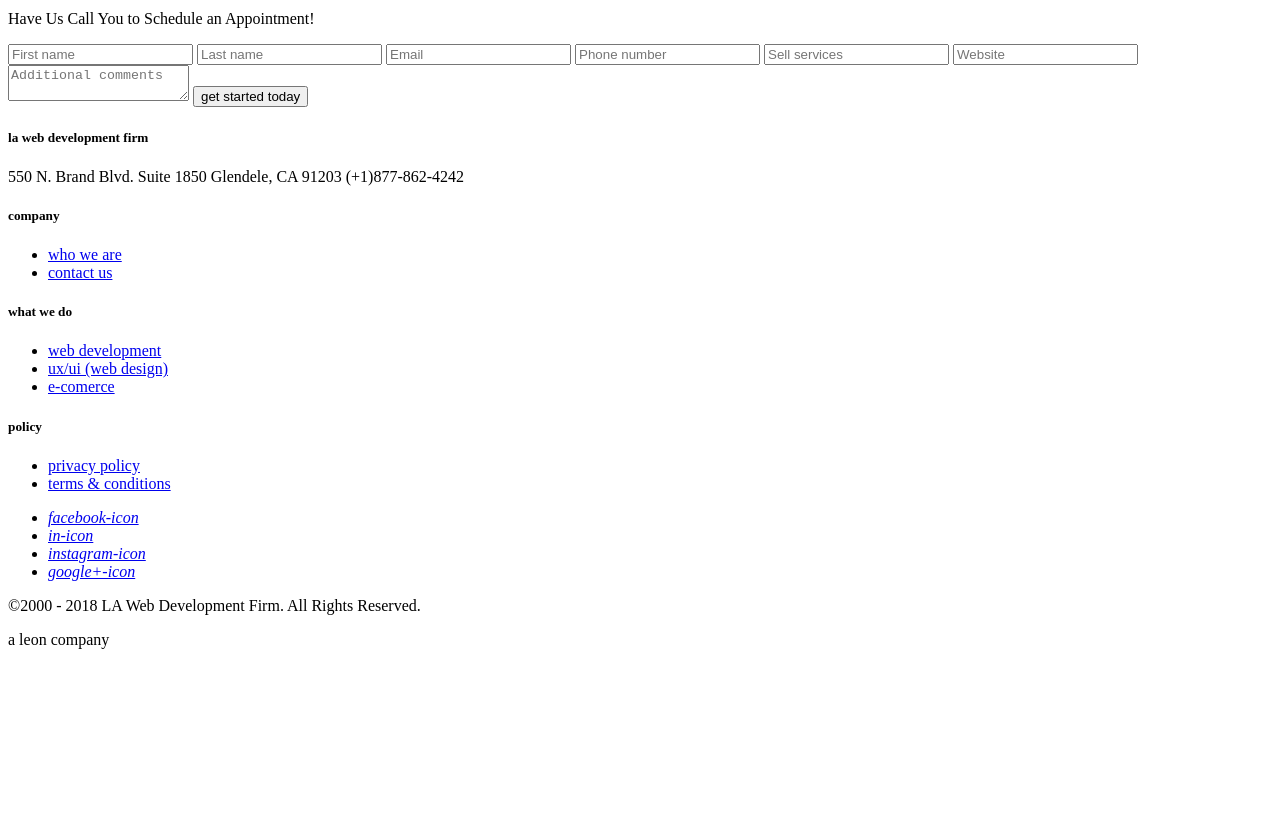
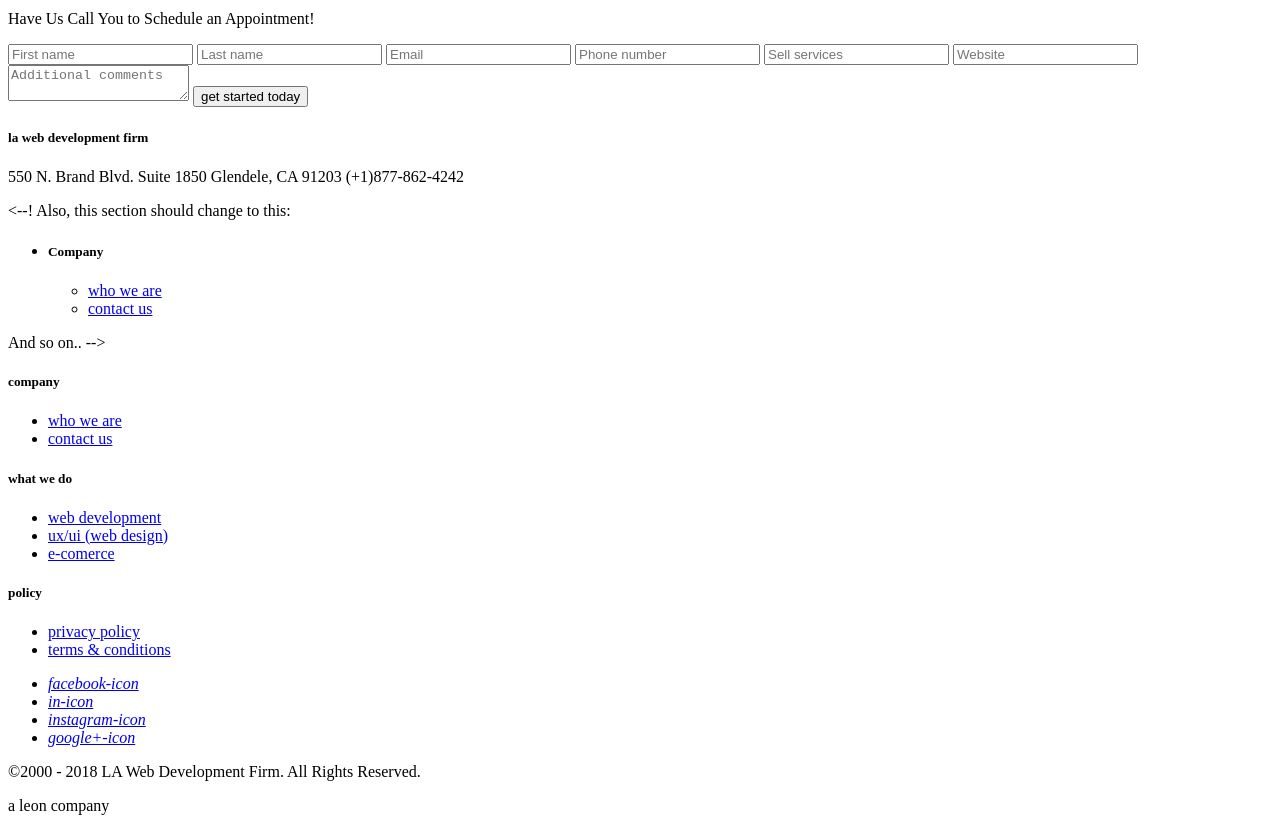
Before and after one commit to pedegago/lawebdevfirm, a plain HTML site: page index.html in a window 1280 px wide. Shown: the part 1360-2183 px from the top of the page. Before the commit the page ends 2017 px from the top, so only its background shows below. Drawn offline with Linux system fonts and the light colour scheme; a script that the page names is missing.

Commit message:
Requested Changes #2

```diff
--- a/index.html
+++ b/index.html
@@ -146,9 +146,22 @@
                 <h5>la web development firm</h5>
                 <p>550 N. Brand Blvd. Suite 1850 Glendele, CA 91203 (+1)877-862-4242</p>
             </div>
+            <--! Also, this section should change to this:
+                 <ul>
+                    <li>
+                        <h5>Company</h5>
+                        <ul>
+                            <li><a href="#">who we are</a></li>
+                            <li><a href="#">contact us</a></li>
+                        </ul>
+                    </li>
+                 </ul>
+                And so on..
+            -->
             <div>
                 <h5>company</h5>
                 <ul>
+
                     <li>
                         <a href="#">who we are</a>
                     </li>
```
